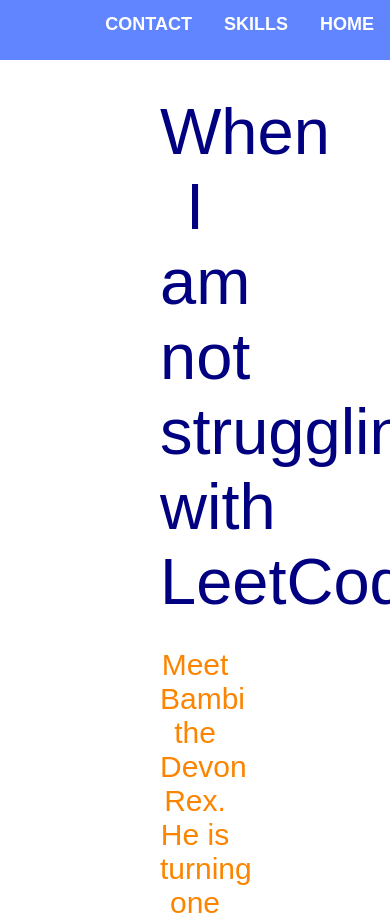
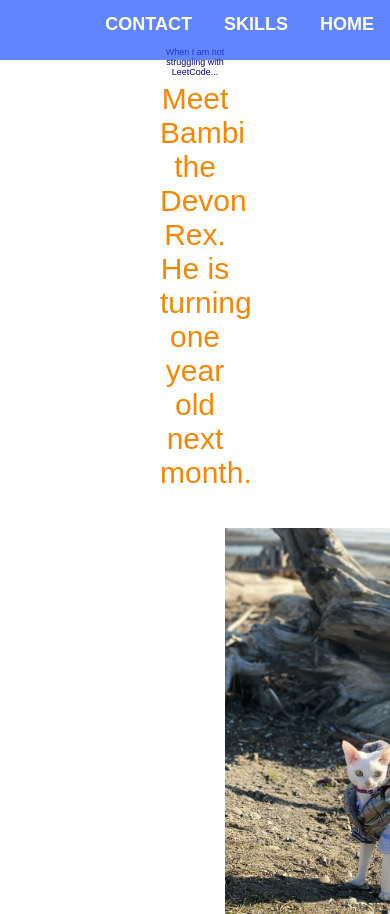
Before and after one commit to yiyuzhang0604/yiyuzhang0604.github.io, a plain HTML site: page personal/personal.html in a window 390 px wide. Shown: the top 914 px of the page. Drawn offline with Linux system fonts and the light colour scheme.

Commit message:
fix mobile

```diff
--- a/personal/personal.html
+++ b/personal/personal.html
@@ -16,6 +16,10 @@
               image {
                   display: none;
             }
+            h2{
+                font-size: 50%;
+            }
+
         }
 
     .center{
```
